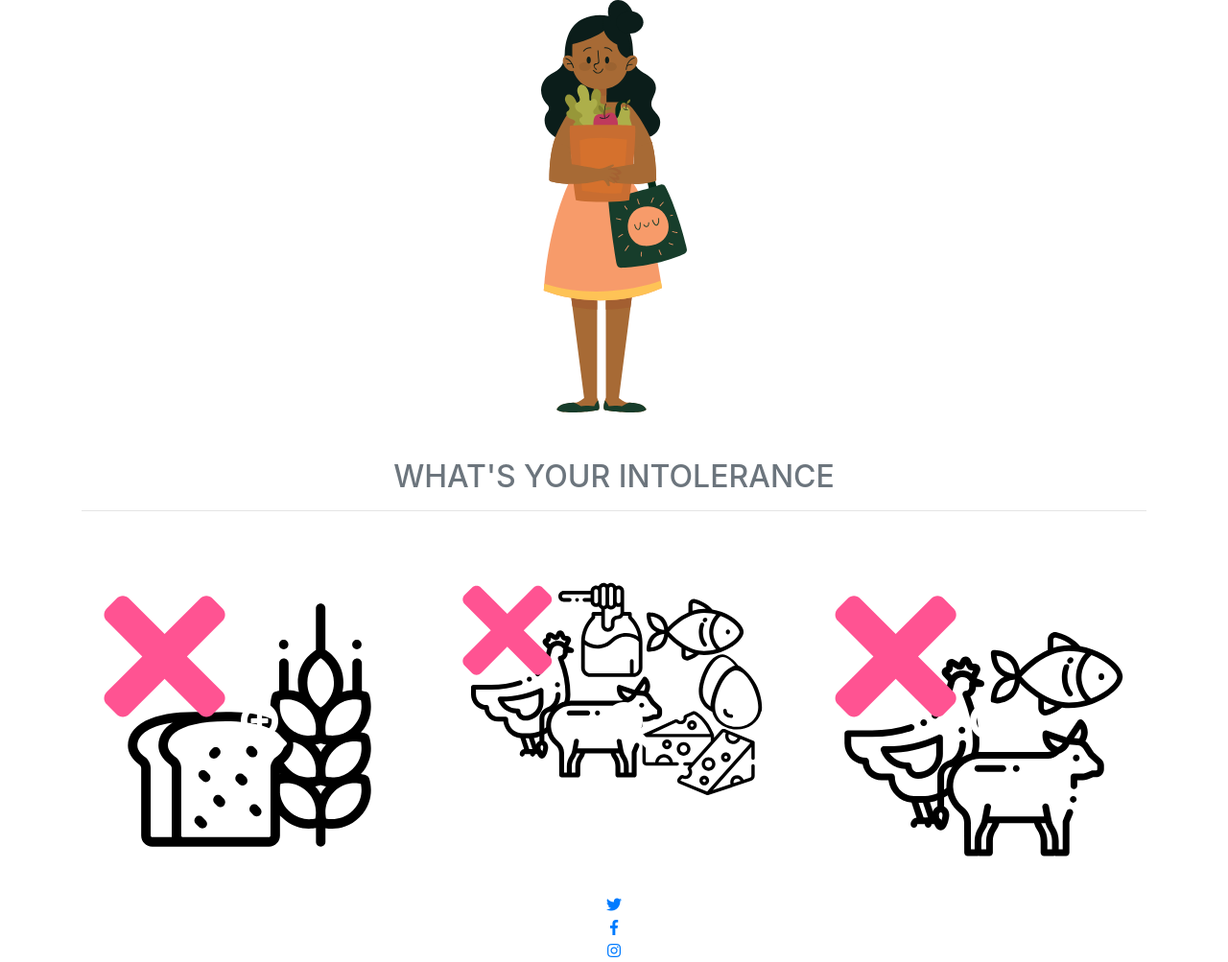
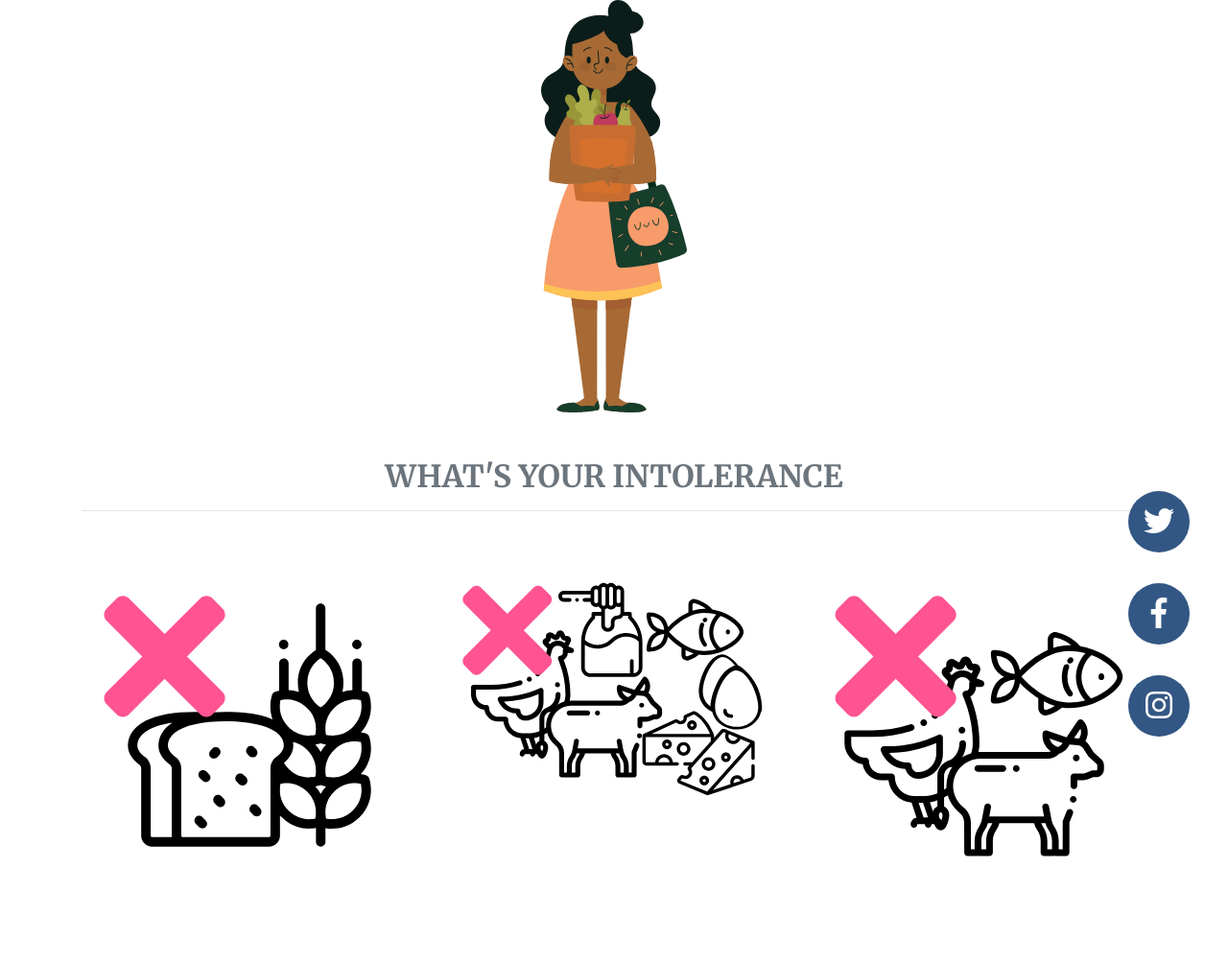
Before and after one commit to kj1114/whatCanIEat, a website: page index.html in a window 1280 px wide. Shown: the whole page at 96% size. After the commit the page ends 931 px from the top, so only its background shows below. Drawn offline with Linux system fonts and the light colour scheme.

Commit message:
Update index.html
fix import of stylesheet and .js file

```diff
--- a/index.html
+++ b/index.html
@@ -19,55 +19,44 @@
   <link href="vendor/fontawesome-free/css/all.min.css" rel="stylesheet" type="text/css">
 
   <!-- Custom styles for this template -->
+  <!-- Custom styles for this template -->
+  <link href="css/coming-soon.min.css" rel="stylesheet">
 
 </head>
 
 <body>
+
+  <!-- Cartoon Section -->
   <div class="container">
     <a href="aboutus.html">
         <img class="img-fluid mb-5 d-block mx-auto" src="img/homepage-image.svg" alt="">
     </a>
   </div>
-  <!-- Portfolio Grid Section -->
-  <div class="portfolio">
+
+  <!-- Grid Section -->
   <div class="container">
     <h2 class="text-center text-uppercase text-secondary mb-0">What's your Intolerance</h2>
     <hr class="star-dark mb-5">
     <div class="row">
       <div class="col-md-6 col-lg-4">
         <a class="portfolio-item d-block mx-auto" href="gluten-free.html">
-            <div class="portfolio-item-caption d-flex position-absolute h-100 w-100">
-              <div class="portfolio-item-caption-content my-auto w-100 text-center text-white">
-                <i class="fas fa-search-plus fa-3x"></i>
-              </div>
-            </div>
           <img class="img-fluid" src="img/Gluten-free.svg" alt="">
         </a>
       </div>
       <div class="col-md-6 col-lg-4">
         <a class="portfolio-item d-block mx-auto" href="vegan.html">
-            <div class="portfolio-item-caption d-flex position-absolute h-100 w-100">
-              <div class="portfolio-item-caption-content my-auto w-100 text-center text-white">
-                <i class="fas fa-search-plus fa-3x"></i>
-              </div>
-            </div>
           <img class="img-fluid" src="img/Vegan.svg" alt="">
         </a>
       </div>
       <div class="col-md-6 col-lg-4">
         <a class="portfolio-item d-block mx-auto" href="vegetarian.html">
-            <div class="portfolio-item-caption d-flex position-absolute h-100 w-100">
-              <div class="portfolio-item-caption-content my-auto w-100 text-center text-white">
-                <i class="fas fa-search-plus fa-3x"></i>
-              </div>
-            </div>
           <img class="img-fluid" src="img/Vegetarian.svg" alt="">
         </a>
       </div>
     </div>
   </div>
-  </div>
 
+  <!-- Social Media Icons Section -->
   <div class="social-icons">
     <ul class="list-unstyled text-center mb-0">
       <li class="list-unstyled-item">
@@ -93,6 +82,7 @@
   <script src="vendor/bootstrap/js/bootstrap.bundle.min.js"></script>
 
   <!-- Custom scripts for this template -->
+  <script src="js/coming-soon.min.js"></script>
 
 </body>
 
```
Lines whose indentation alone changed are shown as unchanged.
